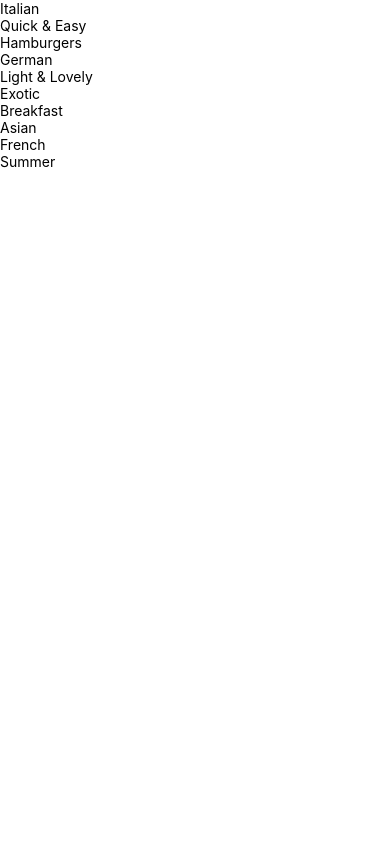
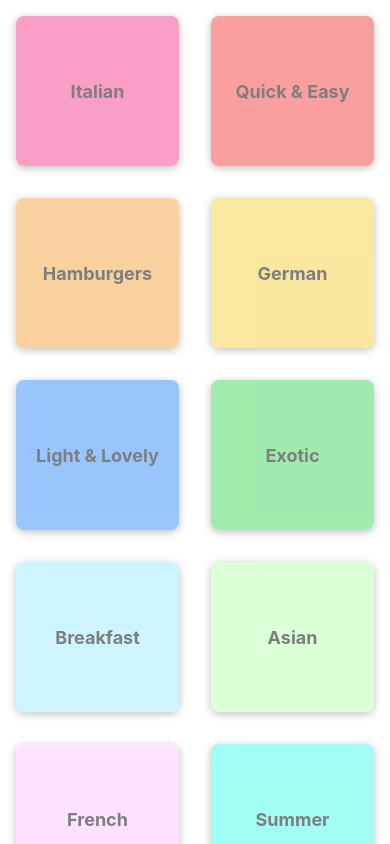
Before and after one commit to Nidhish-07/Foody-React-Native, a React Native app: screen / in a window 390 px wide. Built offline with nearby package versions, Linux system fonts and the light colour scheme.

Commit message:
UI fixed

```diff
--- a/App.tsx
+++ b/App.tsx
@@ -1,9 +1,15 @@
 import { StatusBar } from "expo-status-bar";
 import { StyleSheet, Text, View } from "react-native";
 import CategoriesScreen from "./screens/CategoriesScreen";
+import React from "react";
 
 export default function App() {
-  return <CategoriesScreen></CategoriesScreen>;
+  return (
+    <React.Fragment>
+      <StatusBar style="light"></StatusBar>
+      <CategoriesScreen></CategoriesScreen>
+    </React.Fragment>
+  );
 }
 
 const styles = StyleSheet.create({});
--- a/app.json
+++ b/app.json
@@ -5,6 +5,7 @@
     "version": "1.0.0",
     "orientation": "portrait",
     "icon": "./assets/icon.png",
+    "backgroundColor": "#24180f",
     "userInterfaceStyle": "light",
     "splash": {
       "image": "./assets/splash.png",
@@ -14,9 +15,7 @@
     "updates": {
       "fallbackToCacheTimeout": 0
     },
-    "assetBundlePatterns": [
-      "**/*"
-    ],
+    "assetBundlePatterns": ["**/*"],
     "ios": {
       "supportsTablet": true
     },
--- a/components/CategoryGridTile.tsx
+++ b/components/CategoryGridTile.tsx
@@ -1,14 +1,20 @@
-import { StyleSheet, Text, View, Pressable } from "react-native";
+import { StyleSheet, Text, View, Pressable, Platform } from "react-native";
 import React from "react";
 
 type Props = { title: string; color: string };
 
 const CategoryGridTile = (props: Props) => {
   return (
-    <View>
-      <Pressable>
-        <View>
-          <Text>{props.title}</Text>
+    <View style={styles.gridItem}>
+      <Pressable
+        style={(pressed) => [
+          styles.button,
+          pressed ? styles.buttonPressed : null,
+        ]}
+        android_ripple={{ color: "#ccc" }}
+      >
+        <View style={[styles.innerContainer, { backgroundColor: props.color }]}>
+          <Text style={styles.title}>{props.title}</Text>
         </View>
       </Pressable>
     </View>
@@ -17,4 +23,35 @@
 
 export default CategoryGridTile;
 
-const styles = StyleSheet.create({});
+const styles = StyleSheet.create({
+  gridItem: {
+    flex: 1,
+    margin: 16,
+    height: 150,
+    borderRadius: 8,
+    elevation: 4,
+    shadowColor: "black",
+    shadowOffset: { width: 0, height: 2 },
+    shadowRadius: 8,
+    shadowOpacity: 0.25,
+    backgroundColor: "white",
+    overflow: Platform.OS === "android" ? "hidden" : "visible",
+  },
+  innerContainer: {
+    flex: 1,
+    padding: 16,
+    borderRadius: 8,
+    justifyContent: "center",
+    alignItems: "center",
+  },
+  button: {
+    flex: 1,
+  },
+  buttonPressed: {
+    opacity: 0.5,
+  },
+  title: {
+    fontWeight: "bold",
+    fontSize: 18,
+  },
+});
--- a/screens/CategoriesScreen.tsx
+++ b/screens/CategoriesScreen.tsx
@@ -16,6 +16,7 @@
           color={itemData.item.color}
         ></CategoryGridTile>
       )}
+      numColumns={2}
     ></FlatList>
   );
 };
```
